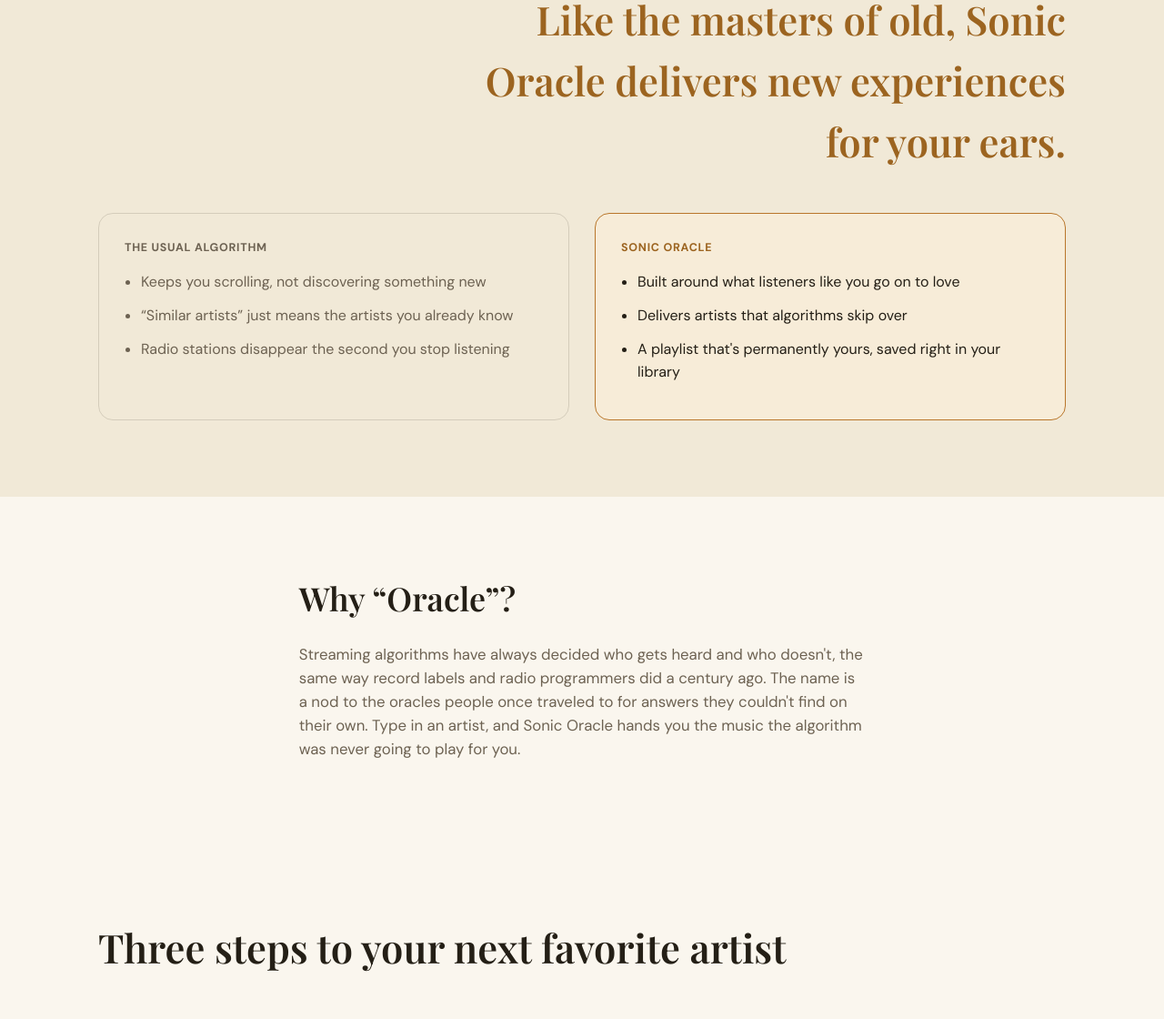
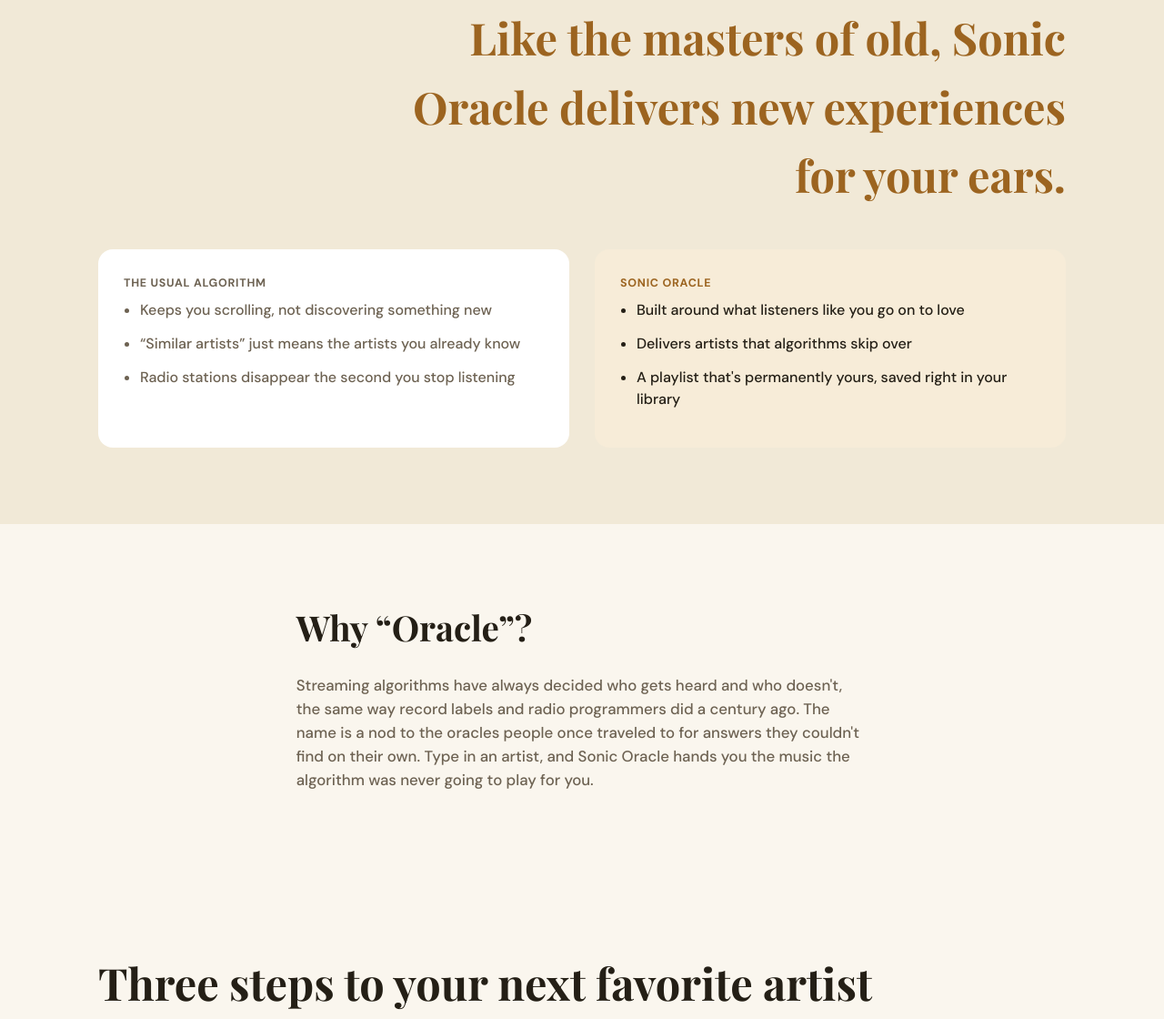
Before and after one commit to kobexamoh/sonic-oracle-homepage-concept, a plain HTML site: page index.html in a window 1280 px wide. Shown: the part 1270-2390 px from the top of the page at 91% size. Drawn offline with nearby package versions, Linux system fonts and the light colour scheme; a web font is replaced by a local one.

Commit message:
v4.5: light-mode-only pass, bolder headings/body, navy accent, flat cards, favicon
- Pause dark mode (toggle, dark tokens, .theme-toggle styles) by commenting
  it out rather than deleting it; <html> forced to data-theme="light".
  Details on how to restore it are in the gitignored NOTES.md.
- Bump section h2 weight/size (difference, why-oracle, how-it-works,
  final-cta) and the global body font-weight from 400 to 500.
- Add a --navy secondary accent sourced from sonicoracle.music's navy
  background family, used sparingly on step numbers and nav-link hover.
- Difference-section cards go flat: no border, background-tint only
  (old card gets a plain surface tint so it still reads as a card now that
  transparent + no border would've made it invisible), and tighten the
  label-to-list spacing for proximity grouping.
- Pull the live site's favicon (icon-512.png) into the mockup as
  favicon.png and wire it up in <head>.

Co-Authored-By: Warp <agent@warp.dev>

```diff
--- a/index.html
+++ b/index.html
@@ -4,11 +4,23 @@
 <meta charset="UTF-8">
 <meta name="viewport" content="width=device-width, initial-scale=1.0">
 <title>Sonic Oracle: Love Music Deeper (homepage mockup)</title>
+<link rel="icon" type="image/png" href="favicon.png">
+<link rel="apple-touch-icon" href="favicon.png">
 <link rel="preconnect" href="https://fonts.googleapis.com">
 <link rel="preconnect" href="https://fonts.gstatic.com" crossorigin>
 <link href="https://fonts.googleapis.com/css2?family=Playfair+Display:ital,wght@0,500;0,600;0,700;0,800;1,500;1,600&family=DM+Sans:wght@400;500;600;700&display=swap" rel="stylesheet">
 <link rel="stylesheet" href="style.css">
+<!--
+  v4.5: dark mode is intentionally disabled while we tune the light theme
+  (see NOTES.md). Forcing data-theme="light" here instead of running the
+  old localStorage/prefers-color-scheme detection below, which is kept
+  commented out so it's a one-line job to re-enable later.
+-->
 <script>
+(function () {
+  document.documentElement.setAttribute("data-theme", "light");
+})();
+/*
 (function () {
   try {
     var stored = localStorage.getItem("sonic-oracle-theme");
@@ -16,6 +28,7 @@
     document.documentElement.setAttribute("data-theme", theme);
   } catch (e) {}
 })();
+*/
 </script>
 </head>
 <body>
@@ -38,6 +51,10 @@
       <a href="#difference">Why it's different</a>
       <a href="#pricing">Pricing</a>
     </nav>
+    <!--
+      v4.5: light/dark toggle disabled (light-only version). Markup kept
+      commented out so re-enabling later is a straight uncomment; see
+      NOTES.md and the matching comment in script.js.
     <button type="button" class="theme-toggle" id="themeToggle" aria-label="Switch to light mode" aria-pressed="false">
       <svg class="icon-sun" viewBox="0 0 24 24" fill="none" stroke="currentColor" stroke-width="1.6" aria-hidden="true">
         <circle cx="12" cy="12" r="4.2"></circle>
@@ -47,6 +64,7 @@
         <path d="M20 14.5A8.5 8.5 0 1 1 9.5 4a6.6 6.6 0 1 0 10.5 10.5Z"></path>
       </svg>
     </button>
+    -->
     <a class="btn btn-ghost" href="#pricing">Log in</a>
   </div>
 </header>
--- a/script.js
+++ b/script.js
@@ -1,3 +1,7 @@
+// v4.5: light/dark toggle disabled (light-only version, see NOTES.md).
+// The button markup is commented out in index.html, so `toggle` below would
+// be null anyway; the whole block is commented out too for a clean re-enable.
+/*
 (function () {
   var STORAGE_KEY = "sonic-oracle-theme";
   var root = document.documentElement;
@@ -29,6 +33,7 @@
     } catch (e) {}
   });
 })();
+*/
 
 // Fade in [data-reveal] elements as they scroll into view, once, and leave
 // them visible on the way back up (no reverse fade on scroll-up).
--- a/style.css
+++ b/style.css
@@ -1,3 +1,37 @@
+:root {
+  /* v4.5: light-only palette (dark mode paused, see NOTES.md). These are
+     the same values v4 used for :root[data-theme="light"]. */
+  --bg: #faf6ee;
+  --bg-alt: #f1e9d7;
+  --surface: #ffffff;
+  --surface-line: rgba(36, 30, 20, 0.14);
+  --text: #241f16;
+  --text-muted: #6d6252;
+  --text-faint: #857b68;
+  --accent: #b9762a;
+  --accent-strong: #9c6420;
+  --accent-ink: #fffaf0;
+  --accent-wash: #f7ecd8;
+  --groove-line: rgba(36, 30, 20, 0.06);
+  --card-shadow: none;
+  /* Secondary brand accent pulled from sonicoracle.music's navy background
+     family (#0c1220-#1c2840 on the live site, darkened here for readable
+     text/UI contrast on this light theme). Used sparingly alongside the
+     gold accent above; whether gold or navy is "the" brand color is TBD,
+     Alessandro to confirm. */
+  --navy: #1e2a52;
+  --serif: "Playfair Display", Georgia, serif;
+  --sans: "DM Sans", -apple-system, BlinkMacSystemFont, "Segoe UI", sans-serif;
+  --max: 1120px;
+}
+
+/*
+  v4.5: dark mode paused to focus on the light theme. Original v4 dark
+  values kept here for a quick restore (the old :root[data-theme="light"]
+  override is gone since light is now the only/default theme; if dark mode
+  comes back, split these into a plain :root block and a
+  :root[data-theme="light"] override again like v4 had).
+
 :root {
   --bg: #0e0d0a;
   --bg-alt: #16140f;
@@ -12,25 +46,8 @@
   --accent-wash: #241c10;
   --groove-line: rgba(245, 241, 232, 0.05);
   --card-shadow: none;
-  --serif: "Playfair Display", Georgia, serif;
-  --sans: "DM Sans", -apple-system, BlinkMacSystemFont, "Segoe UI", sans-serif;
-  --max: 1120px;
 }
-
-:root[data-theme="light"] {
-  --bg: #faf6ee;
-  --bg-alt: #f1e9d7;
-  --surface: #ffffff;
-  --surface-line: rgba(36, 30, 20, 0.14);
-  --text: #241f16;
-  --text-muted: #6d6252;
-  --text-faint: #857b68;
-  --accent: #b9762a;
-  --accent-strong: #9c6420;
-  --accent-ink: #fffaf0;
-  --accent-wash: #f7ecd8;
-  --groove-line: rgba(36, 30, 20, 0.06);
-}
+*/
 
 * { box-sizing: border-box; }
 
@@ -41,6 +58,8 @@ body {
   background: var(--bg);
   color: var(--text);
   font-family: var(--sans);
+  /* v4.5: body copy read as too light at 400; bumped one step to 500. */
+  font-weight: 500;
   line-height: 1.55;
   -webkit-font-smoothing: antialiased;
   transition: background-color 0.2s ease, color 0.2s ease;
@@ -154,7 +173,7 @@ section[data-reveal].is-visible {
   transition: color 0.15s ease;
 }
 
-.site-nav a:hover { color: var(--text); }
+.site-nav a:hover { color: var(--navy); }
 
 /* Buttons */
 .btn {
@@ -189,7 +208,8 @@ section[data-reveal].is-visible {
 
 .btn-large { padding: 15px 30px; font-size: 1.05rem; }
 
-/* Theme toggle */
+/* Theme toggle: markup disabled for v4.5's light-only pass (see NOTES.md).
+   Rules kept commented out so re-enabling the toggle is a straight uncomment.
 .theme-toggle {
   display: inline-flex;
   align-items: center;
@@ -213,6 +233,7 @@ section[data-reveal].is-visible {
 
 :root[data-theme="light"] .theme-toggle .icon-sun { display: none; }
 :root[data-theme="light"] .theme-toggle .icon-moon { display: block; }
+*/
 
 /* Hero */
 .hero { padding: 76px 0 96px; position: relative; overflow: hidden; }
@@ -426,8 +447,8 @@ h1 {
 
 .difference h2 {
   font-family: var(--serif);
-  font-weight: 600;
-  font-size: clamp(1.9rem, 3.4vw, 2.8rem);
+  font-weight: 700;
+  font-size: clamp(2.1rem, 3.8vw, 3.1rem);
   margin: 0 0 44px;
 }
 
@@ -462,15 +483,18 @@ h1 {
 .difference-col {
   border-radius: 16px;
   padding: 28px;
-  border: 1px solid var(--surface-line);
+  /* v4.5: flat-card treatment, no border (see NOTES.md). To compare a
+     shadow-defined version instead: comment out the two background rules
+     below and uncomment this box-shadow.
+     box-shadow: 0 1px 3px rgba(36, 30, 20, 0.08), 0 10px 26px rgba(36, 30, 20, 0.07);
+  */
 }
 
-.difference-col-old { background: transparent; }
+/* Both columns get a background instead of a border so they still read as
+   grouped cards: old gets a plain surface tint, new keeps its gold wash. */
+.difference-col-old { background: var(--surface); }
 
-.difference-col-new {
-  background: var(--accent-wash);
-  border-color: var(--accent);
-}
+.difference-col-new { background: var(--accent-wash); }
 
 .difference-label {
   font-size: 0.78rem;
@@ -478,7 +502,9 @@ h1 {
   text-transform: uppercase;
   letter-spacing: 0.06em;
   color: var(--text-muted);
-  margin: 0 0 16px;
+  /* v4.5: tightened from 16px so the label sits closer to its list,
+     grouping them by proximity now that the border is gone. */
+  margin: 0 0 8px;
 }
 
 .difference-col-new .difference-label { color: var(--accent-strong); }
@@ -496,8 +522,8 @@ h1 {
 
 .why-oracle h2 {
   font-family: var(--serif);
-  font-weight: 600;
-  font-size: clamp(1.7rem, 2.8vw, 2.3rem);
+  font-weight: 700;
+  font-size: clamp(1.9rem, 3vw, 2.6rem);
   margin: 0 0 20px;
 }
 
@@ -512,8 +538,8 @@ h1 {
 
 .how-it-works h2 {
   font-family: var(--serif);
-  font-weight: 600;
-  font-size: clamp(1.9rem, 3.4vw, 2.8rem);
+  font-weight: 700;
+  font-size: clamp(2.1rem, 3.8vw, 3.1rem);
   margin: 0 0 48px;
 }
 
@@ -531,7 +557,8 @@ h1 {
 .step-num {
   display: block;
   font-family: var(--serif);
-  color: var(--accent);
+  /* Navy secondary accent used sparingly (see :root comment above). */
+  color: var(--navy);
   font-size: 1.1rem;
   margin-bottom: 12px;
 }
@@ -581,8 +608,8 @@ cite::before {
 
 .final-cta h2 {
   font-family: var(--serif);
-  font-weight: 700;
-  font-size: clamp(2.3rem, 4vw, 3.4rem);
+  font-weight: 800;
+  font-size: clamp(2.5rem, 4.4vw, 3.7rem);
   margin: 0 0 14px;
 }
 
```
Also changed, not shown: favicon.png (added), 1 other file.
